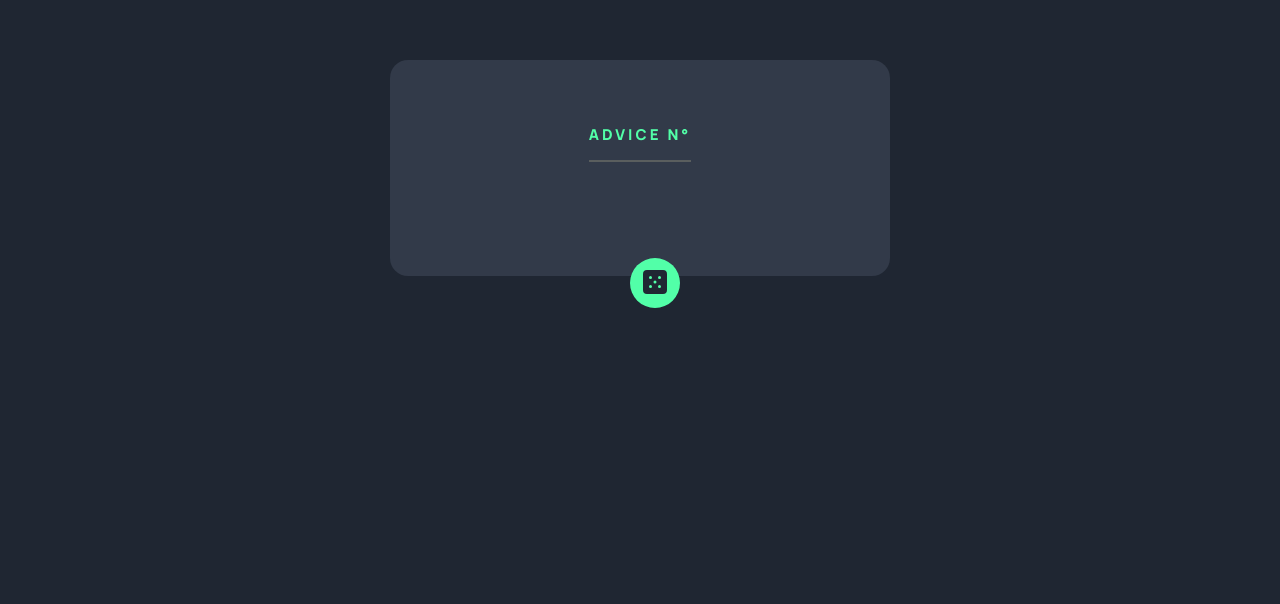
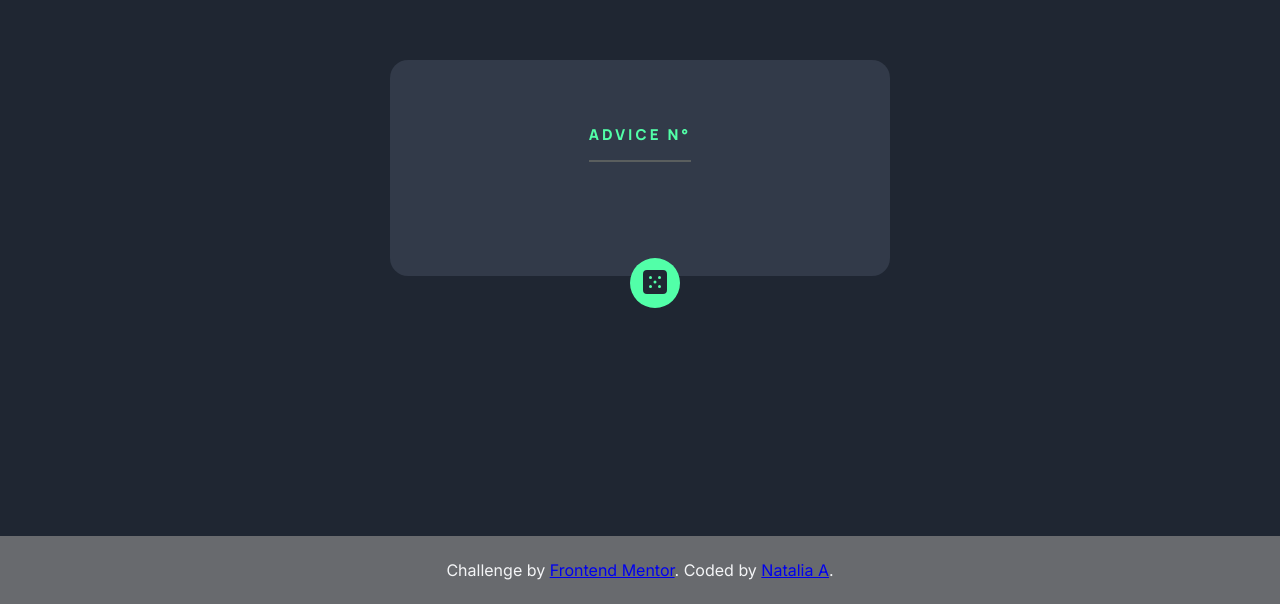
Before and after one commit to Natnatnada/Advice-generator, a Next.js app: page / in a window 1280 px wide. Shown: the part 196-800 px from the top of the page. Built offline with nearby package versions, Linux system fonts and the light colour scheme; no server answers.

Commit message:
add footer

```diff
--- a/src/app/Advice.js
+++ b/src/app/Advice.js
@@ -38,6 +38,7 @@ export default function AdviceCard() {
     }
 
     return (
+        <>
         <div className={page.background}>
             <div className='card'>
                 <h2 className={page.numberadvice} >ADVICE N° {numberQuote} </h2>
@@ -49,7 +50,13 @@ export default function AdviceCard() {
                     /></button>
                 </div>
             </div>
-
         </div>
-    )
+            <footer>
+                <p className={page.footer}>
+                    Challenge by <a href="https://www.frontendmentor.io?ref=challenge" target="_blank">Frontend Mentor</a>.
+                    Coded by <a href="https://github.com/Natnatnada">Natalia A</a>.
+                </p>
+            </footer>
+        </>
+            )
 }
--- a/src/app/page.module.css
+++ b/src/app/page.module.css
@@ -76,6 +76,23 @@
   border: none;
 }
 
+.footer {
+  position: fixed;
+  bottom: 0;
+  left: 0;
+  width: 100%;
+  background: hsl(223, 3%, 42%);
+  text-align: center;
+  color: rgb(244, 245, 247);
+  padding: 1.5rem;
+  text-decoration: none;
+}
+
+.a:active {
+  color: rgb(145, 148, 155);
+
+}
+
 @media (max-width: 375px) {
   .background {
     width: 90%;
```
